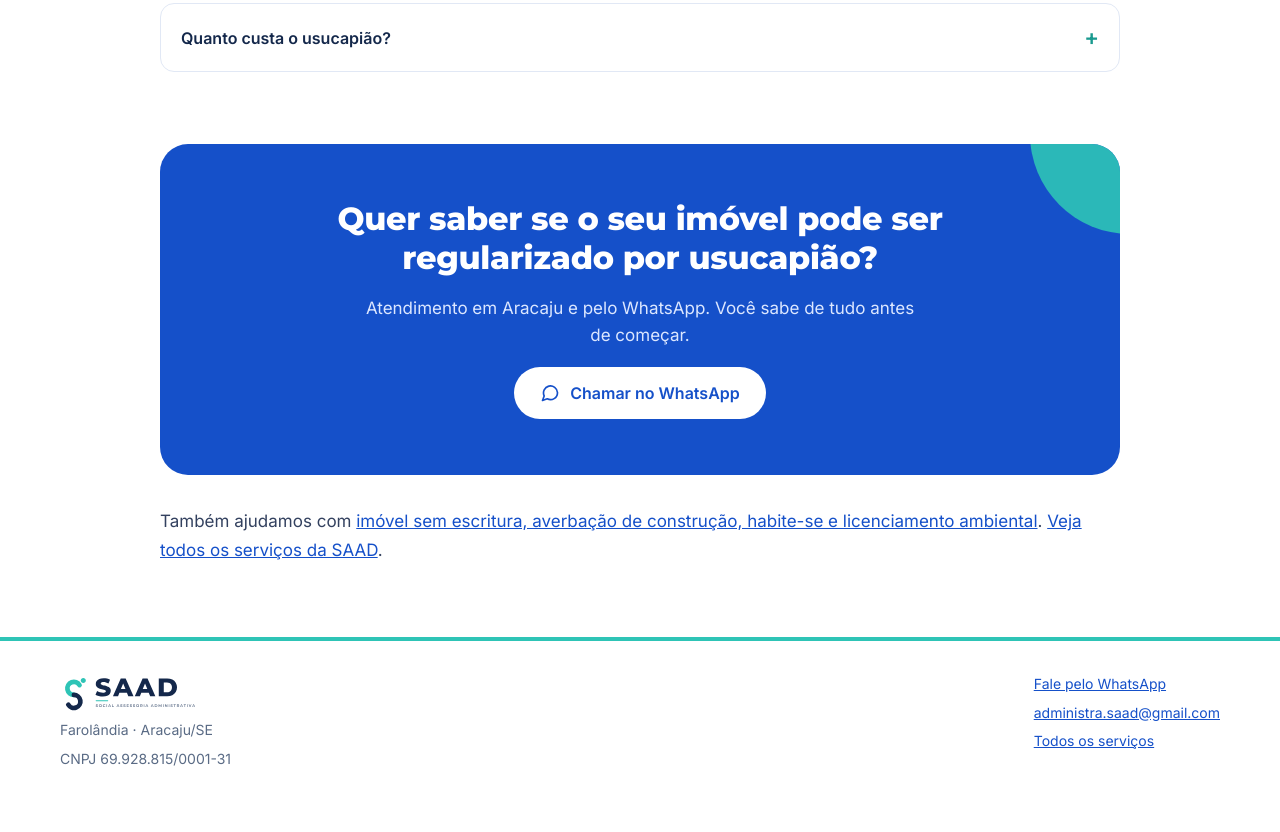
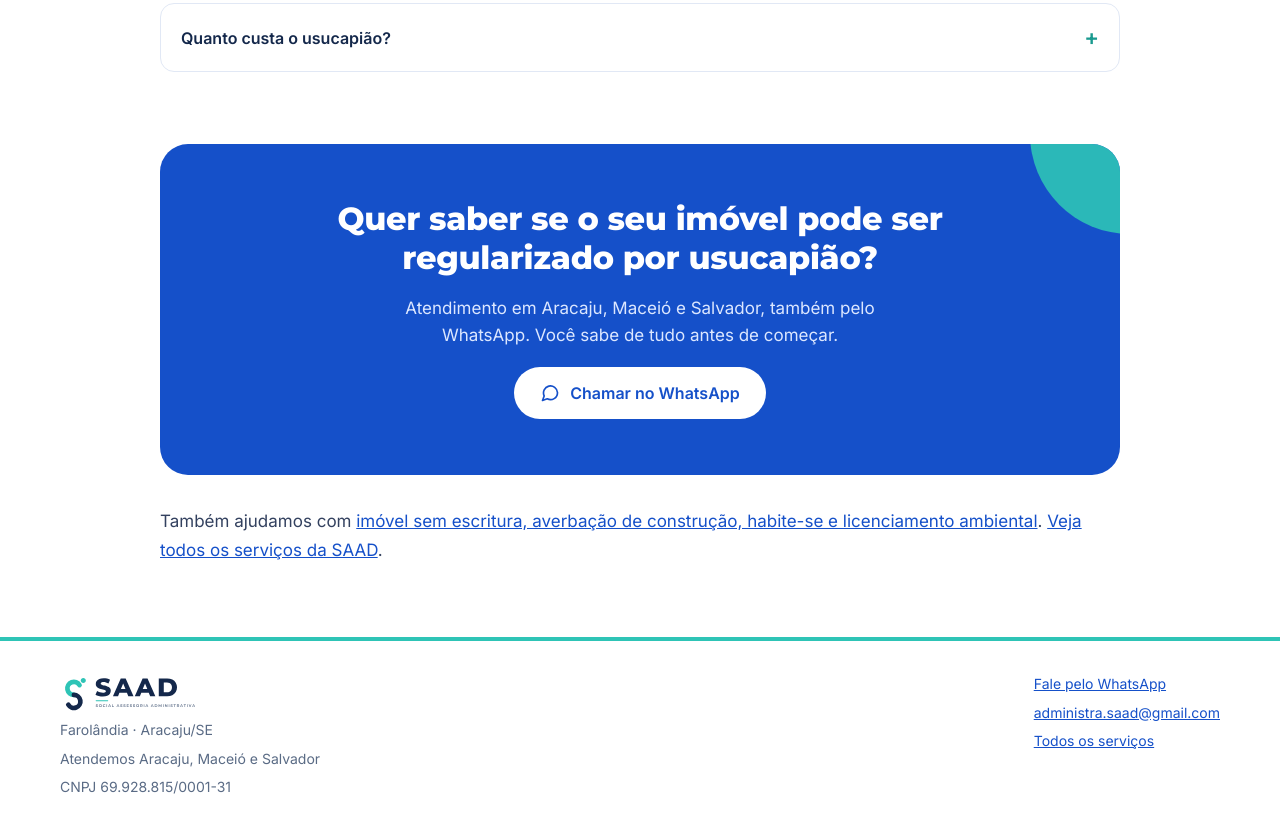
Before and after one commit to hiagolaurentino001-commits/saad-site, a plain HTML site: page usucapiao/index.html in a window 1280 px wide. Shown: the part 2663-3495 px from the top of the page. Before the commit the page ends 3473 px from the top, so only its background shows below. Drawn offline with Linux system fonts and the light colour scheme.

Commit message:
Usucapião: atendimento em Aracaju, Maceió e Salvador

```diff
--- a/usucapiao/index.html
+++ b/usucapiao/index.html
@@ -168,7 +168,7 @@ footer .col{display:flex;flex-direction:column;gap:6px;align-items:flex-start}
 <div class="cta">
 <span class="dot" aria-hidden="true"></span>
 <h2>Quer saber se o seu imóvel pode ser regularizado por usucapião?</h2>
-<p>Atendimento em Aracaju e pelo WhatsApp. Você sabe de tudo antes de começar.</p>
+<p>Atendimento em Aracaju, Maceió e Salvador, também pelo WhatsApp. Você sabe de tudo antes de começar.</p>
 <a class="btn btn-white" href="#" data-wa="principal" target="_blank" rel="noopener"><svg width="20" height="20" viewBox="0 0 24 24" fill="none" stroke="currentColor" stroke-width="2" stroke-linecap="round" stroke-linejoin="round" aria-hidden="true"><path d="M21 11.5a8.4 8.4 0 0 1-12.3 7.5L3 21l2-5.5A8.4 8.4 0 1 1 21 11.5z"></path></svg>Chamar no WhatsApp</a>
 </div>
 <p class="related txt">Também ajudamos com <a href="/#servicos">imóvel sem escritura, averbação de construção, habite-se e licenciamento ambiental</a>. <a href="/">Veja todos os serviços da SAAD</a>.</p>
@@ -181,6 +181,7 @@ footer .col{display:flex;flex-direction:column;gap:6px;align-items:flex-start}
 <div class="col">
 <a href="/"><img src="/assets/saad-logo.svg" alt="SAAD — Social Assessoria Administrativa" style="height:40px;width:auto;display:block"></a>
 <span>Farolândia · Aracaju/SE</span>
+<span>Atendemos Aracaju, Maceió e Salvador</span>
 <span>CNPJ 69.928.815/0001-31</span>
 </div>
 <div class="col">
```
